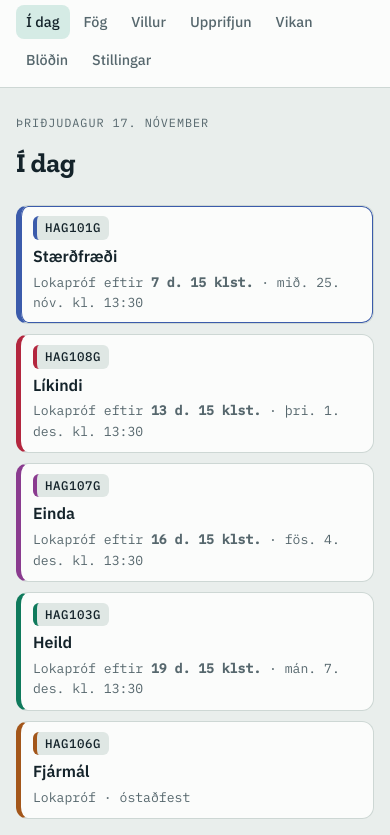
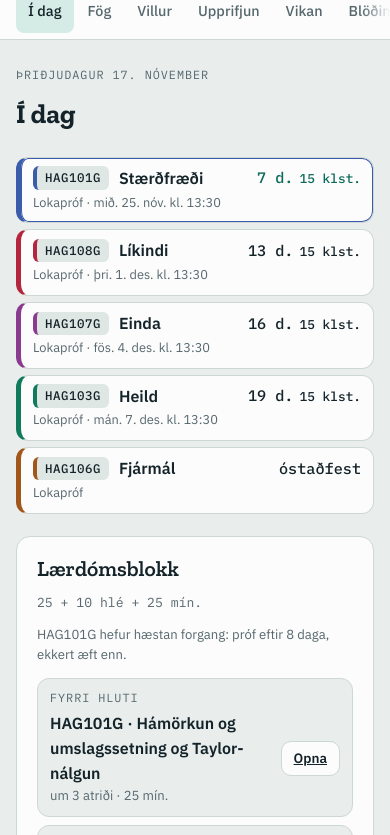
Before and after one commit to OrriEli/namsvefur, a website built with Vite: page index.html in a window 390 px wide. Shown: the part 51-886 px from the top of the page. Built offline with nearby package versions, Linux system fonts and the light colour scheme.

Commit message:
Útlit: haus, niðurtalning, prófadagatal og síma-uppsetning
- Efsta stika: á mjóum skjá er valmyndin ein lína sem skrunast innan sín, virki tengillinn
  sést alltaf og snertifletir eru 44 px (hausinn fer úr ~140 í 91 px)
- Niðurtalning í tveimur hlutum (tími og dagsetning) sem brotna hreint í stað þriggja dálka
- Prófadagatal: öll fimm prófin í einni röð á tölvu, ein lína á próf á síma; dagar stórir,
  klukkustundir minni; spjöldin opna fagið
- Fögin: heiti fagsins á undan niðurtalningu; óstaðfest próf eins og hin
- Lærdómsblokk á síma: merkið fyrir ofan textann
- Kunnáttukort: reitir fylla breiddina og heiti eru ekki skorin; þrír í línu á síma
- Blöðin: leitarreiturinn teygðist í 260 px; efnisyfirlit með 44 px línum á síma

Co-Authored-By: Claude Opus 5.5 <noreply@anthropic.com>

```diff
--- a/src/main.js
+++ b/src/main.js
@@ -42,6 +42,12 @@ function parse() {
 function renderNav(parts) {
   const n = COURSES.reduce((s, c) => s + dueIds(store.state, c.id).length, 0);   // villur á tíma
   $('#nav').innerHTML = NAV.map(x => `<a href="${x.href}" ${x.match(parts) ? 'aria-current="page"' : ''}>${x.label}${x.pill && n ? `<span class="pill">${n}</span>` : ''}</a>`).join('');
+  // Á mjóum skjá er valmyndin ein lína sem skrunast; virki tengillinn er hafður sýnilegur.
+  const nav = $('#nav'), cur = nav.querySelector('[aria-current]');
+  if (cur && nav.scrollWidth > nav.clientWidth) {
+    const l = cur.offsetLeft - nav.offsetLeft, r = l + cur.offsetWidth;
+    if (l < nav.scrollLeft + 24 || r > nav.scrollLeft + nav.clientWidth - 24) nav.scrollLeft = Math.max(0, l - (nav.clientWidth - cur.offsetWidth) / 2);
+  }
 }
 
 function route() {
--- a/src/ui/countdown.js
+++ b/src/ui/countdown.js
@@ -13,13 +13,21 @@ export function nextExam(courseId, now = Date.now()) {
 const DAYS = ['sun.', 'mán.', 'þri.', 'mið.', 'fim.', 'fös.', 'lau.'];
 const MONTHS = ['jan.', 'feb.', 'mars', 'apr.', 'maí', 'júní', 'júlí', 'ág.', 'sept.', 'okt.', 'nóv.', 'des.'];
 
-/** „Lokapróf eftir 26 d. 4 klst. · mið. 25. nóv. kl. 13:30“ eða „Lokapróf · óstaðfest“. */
-export function countdownTxt(x, now = Date.now()) {
-  if (!x) return 'Ekkert próf skráð';
-  if (!x.at) return `${x.label} · óstaðfest`;
+/** Hlutar niðurtalningar: `left` er tíminn sem er eftir („26 d. 4 klst.“), `when` dagsetningin eða „óstaðfest“. */
+export function countdownParts(x, now = Date.now()) {
+  if (!x) return { label: 'Ekkert próf skráð', left: null, when: null };
+  if (!x.at) return { label: x.label, left: null, when: 'óstaðfest' };
   const t = new Date(x.at); const d = t.getTime() - now;
   const when = `${DAYS[t.getUTCDay()]} ${t.getUTCDate()}. ${MONTHS[t.getUTCMonth()]} kl. ${t.toISOString().slice(11, 16)}`;
-  if (d <= 0) return `${x.label} er í gangi`;
+  if (d <= 0) return { label: `${x.label} er í gangi`, left: null, when };
   const days = Math.floor(d / 864e5), h = Math.floor(d % 864e5 / 3600e3), m = Math.floor(d % 3600e3 / 60e3);
-  return `${x.label} eftir <b>${days ? days + ' d. ' + h + ' klst.' : h + ' klst. ' + m + ' mín.'}</b> · ${when}`;
+  return { label: x.label, left: days ? `${days} d. ${h} klst.` : `${h} klst. ${m} mín.`, when };
 }
+
+/** „Lokapróf eftir <b>26 d. 4 klst.</b> · mið. 25. nóv. kl. 13:30“, í tveimur hlutum (.cd-a og .cd-w) sem
+ *  brotna hvor í sína línu á mjóum skjá; punkturinn á milli er í CSS. */
+export function countdownTxt(x, now = Date.now()) {
+  const p = countdownParts(x, now);
+  const a = p.left ? `${p.label} eftir <b>${p.left}</b>` : p.label;
+  return `<span class="cd-a">${a}</span>${p.when ? `<span class="cd-w">${p.when}</span>` : ''}`;
+}
--- a/src/ui/styles.css
+++ b/src/ui/styles.css
@@ -16,10 +16,28 @@ a{color:inherit}
 #nav a{font:inherit;font-size:.9rem;font-weight:500;color:var(--muted);padding:6px 10px;border-radius:8px;text-decoration:none;display:inline-flex;align-items:center;min-height:34px}
 #nav a[aria-current="page"]{background:var(--accent-weak);color:var(--ink)}
 #nav a:hover{color:var(--ink)}
+#nav a{white-space:nowrap}
+/* Mjór skjár: valmyndin er ein lína sem skrunast innan sín (dofnar til hliðanna), snertifletir 44 px */
+@media (max-width:720px){
+  .top-in{gap:2px 16px;padding-block:8px 0}
+  #nav{flex:1 1 100%;flex-wrap:nowrap;gap:2px;margin:0 -16px;padding:0 16px 6px;overflow-x:auto;scrollbar-width:none;overscroll-behavior-x:contain;
+    -webkit-mask-image:linear-gradient(90deg,transparent 0,#000 16px,#000 calc(100% - 28px),transparent);mask-image:linear-gradient(90deg,transparent 0,#000 16px,#000 calc(100% - 28px),transparent)}
+  #nav::-webkit-scrollbar{display:none}
+  #nav a{min-height:44px;padding:6px 12px}
+}
 
 /* fagsíða */
 .course-head{display:flex;justify-content:space-between;align-items:flex-end;gap:12px;flex-wrap:wrap}
 .course-head h1{display:flex;align-items:baseline;gap:12px;flex-wrap:wrap}
+/* niðurtalning: „Lokapróf eftir 7 d. 15 klst.“ (.cd-a) og dagsetning (.cd-w), hvor um sig óbrotin */
+.cd-a,.cd-w{white-space:nowrap}
+.cd-w::before{content:"·";margin:0 .5em;color:var(--muted)}
+.count{display:inline-flex;flex-wrap:wrap;align-items:baseline;gap:0}
+.count .cd-w{color:var(--muted)}
+@media (max-width:560px){
+  .count{flex-direction:column;align-items:flex-start;border-radius:12px;padding:6px 12px;font-size:.88rem}
+  .count .cd-w::before{display:none}
+}
 .cchip{font-family:var(--f-mono);font-size:.78rem;font-weight:500;letter-spacing:.04em;border-radius:6px;padding:2px 8px;background:var(--soft);color:var(--ink);border-left:4px solid var(--cc,var(--accent));white-space:nowrap}
 .tabs{display:flex;gap:4px;border-bottom:1px solid var(--line);flex-wrap:wrap;margin-left:0;width:100%}
 .tabs a{font-size:.92rem;font-weight:500;color:var(--muted);text-decoration:none;padding:9px 14px;border-bottom:3px solid transparent;margin-bottom:-1px;min-height:44px;display:inline-flex;align-items:center}
@@ -32,6 +50,10 @@ a{color:inherit}
 a.ccard:hover{border-color:var(--muted);border-left-color:var(--cc,var(--accent))}
 .ccard.pending{opacity:.7}
 .ccard h2{font-size:1.2rem}
+.ccard .cchip{width:fit-content}
+.ccard .cd{font-size:.86rem;color:var(--muted);display:flex;flex-direction:column;gap:2px;line-height:1.35}
+.ccard .cd b{font-weight:500;color:var(--ink)}
+.ccard .cd .cd-w::before{display:none}
 @media (max-width:720px){.courses{grid-template-columns:1fr}}
 
 /* villubankinn þvert á fög */
@@ -60,14 +82,32 @@ a.ccard:hover{border-color:var(--muted);border-left-color:var(--cc,var(--accent)
 .tag.sure{background:var(--warn-weak);color:var(--warn)}
 
 /* prófadagatal */
-.excal{display:grid;grid-template-columns:repeat(auto-fill,minmax(180px,1fr));gap:10px}
-.excard{display:flex;flex-direction:column;gap:4px;background:var(--paper);border:1px solid var(--line);border-left:5px solid var(--cc,var(--accent));border-radius:12px;padding:10px 12px;min-width:0}
+.excal{display:grid;grid-template-columns:repeat(auto-fit,minmax(150px,1fr));gap:10px}
+.excard{display:flex;flex-direction:column;gap:3px;background:var(--paper);border:1px solid var(--line);border-left:5px solid var(--cc,var(--accent));border-radius:12px;padding:10px 12px;min-width:0;color:inherit;text-decoration:none}
+a.excard:hover{border-color:var(--muted);border-left-color:var(--cc,var(--accent))}
 .excard.next{box-shadow:inset 0 0 0 1px var(--cc,var(--accent))}
-.excard .cchip{width:fit-content}
+.excard .cchip{width:fit-content;margin-bottom:4px}
+.excard .exl{font-size:1.05rem;font-weight:500;color:var(--ink);margin-top:2px;display:flex;flex-wrap:wrap;align-items:baseline;column-gap:.4em}
+.excard .exl b{font-weight:500;white-space:nowrap}
+.excard .exl span{font-size:.8rem;white-space:nowrap}
+.excard.next .exl{color:var(--accent)}
+.excard .exw{font-size:.8rem}
+.excard .exg{font-size:.8rem;margin-top:4px;padding-top:6px;border-top:1px dashed var(--line)}
+/* Mjór skjár: ein lína á hvert próf, tíminn til hægri */
+@media (max-width:560px){
+  .excal{grid-template-columns:1fr;gap:6px}
+  .excard{display:grid;grid-template-columns:auto minmax(0,1fr) auto;grid-template-areas:"chip name left" "when when when" "goal goal goal";column-gap:10px;row-gap:2px;align-items:center;padding:8px 12px}
+  .excard .cchip{grid-area:chip;margin:0}
+  .excard .exn{grid-area:name}
+  .excard .exw{grid-area:when}
+  .excard .exl{grid-area:left;margin:0;font-size:.95rem;text-align:right}
+  .excard .exg{grid-area:goal;margin-top:6px}
+}
 
 /* tillaga að blokk */
 .segs{margin:0;padding:0;list-style:none;display:flex;flex-direction:column;gap:8px}
 .seg-row{display:grid;grid-template-columns:110px minmax(0,1fr) auto;gap:12px;align-items:center;border:1px solid var(--line);border-radius:12px;padding:10px 12px;background:var(--bg)}
+@media (max-width:560px){.seg-row{grid-template-columns:minmax(0,1fr) auto;row-gap:4px}.seg-row>.eyebrow{grid-column:1/-1}}
 
 /* blokk í gangi */
 #blockbar{padding-inline:max(16px,env(safe-area-inset-left,0px))}
@@ -82,10 +122,11 @@ a.ccard:hover{border-color:var(--muted);border-left-color:var(--cc,var(--accent)
 .kmap{display:flex;flex-direction:column;gap:8px;overflow-x:auto;padding-bottom:4px}
 .krow{display:grid;grid-template-columns:88px minmax(0,1fr);gap:10px;align-items:start}
 .krow>.cchip{text-decoration:none;margin-top:6px;width:fit-content}
-.kcells{display:flex;flex-wrap:wrap;gap:4px}
-.kcell{display:flex;flex-direction:column;gap:2px;width:96px;min-height:48px;padding:6px 8px;border-radius:8px;border:1px solid var(--line);background:var(--soft);color:var(--ink);text-decoration:none;font-size:.74rem;line-height:1.2}
+.kcells{display:grid;grid-template-columns:repeat(auto-fill,minmax(112px,1fr));gap:4px}
+.kcell{display:flex;flex-direction:column;gap:2px;min-width:0;min-height:48px;padding:6px 8px;border-radius:8px;border:1px solid var(--line);background:var(--soft);color:var(--ink);text-decoration:none;font-size:.74rem;line-height:1.2}
 .kcell:hover{border-color:var(--ink)}
-.kcell .kn{overflow:hidden;display:-webkit-box;-webkit-line-clamp:2;-webkit-box-orient:vertical}
+@media (max-width:560px){.krow{grid-template-columns:1fr;gap:6px}.krow>.cchip{margin-top:0}.kcells{grid-template-columns:repeat(auto-fill,minmax(92px,1fr))}.kcell{padding:6px 7px}}
+.kcell .kn{overflow:hidden;display:-webkit-box;-webkit-line-clamp:2;-webkit-box-orient:vertical;hyphens:auto;-webkit-hyphens:auto;overflow-wrap:anywhere}
 .kcell .kp{font-size:.82rem;margin-top:auto}
 .kcell.lo{background:var(--bad-weak);border-color:var(--bad)}
 .kcell.mid{background:var(--warn-weak);border-color:var(--warn)}
@@ -104,10 +145,11 @@ a.ccard:hover{border-color:var(--muted);border-left-color:var(--cc,var(--accent)
 .dcol{display:flex;flex-direction:column;align-items:center;justify-content:flex-end;gap:4px;height:100%}
 .dcol i{display:block;width:70%;min-height:2px;background:var(--accent);border-radius:6px 6px 2px 2px}
 .up{color:var(--good)} .down{color:var(--bad)}
-.search{font-size:1.05rem;padding:12px 14px;width:100%}
+.search{font-size:1.05rem;padding:12px 14px;width:100%;flex:none;min-height:48px}
 .toc-list{margin:0;padding-left:0;list-style:none;display:grid;grid-template-columns:repeat(auto-fill,minmax(260px,1fr));gap:4px 16px}
 .toc-list a{text-decoration:none}
 .toc-list a:hover{text-decoration:underline}
+@media (max-width:720px){.toc-list{gap:0 16px}.toc-list a{display:flex;align-items:center;gap:6px;min-height:44px;border-bottom:1px solid var(--line)}.toc-list li:last-child a{border-bottom:0}}
 .hit{display:flex;flex-direction:column;gap:4px;text-decoration:none;border:1px solid var(--line);border-radius:10px;padding:10px 12px;background:var(--bg)}
 .hit:hover{border-color:var(--accent)}
 .snip{font-size:.9rem;color:var(--muted)}
--- a/src/views/courses.js
+++ b/src/views/courses.js
@@ -15,8 +15,9 @@ export function render({ app, store }) {
     for (const e of es) { const p = S.items[e.gid]; if (p) { n += p.n; k += p.c; seen++; } }
     const bank = bankIds(S, c.id).length;
     return `<a class="ccard" href="#/fag/${c.id}" style="--cc:var(${c.color})">
-      <div class="row" style="justify-content:space-between"><span class="cchip">${c.code}</span><span class="hint mono">${countdownTxt(nextExam(c.id))}</span></div>
+      <span class="cchip">${c.code}</span>
       <h2>${esc(c.name)}</h2>
+      <p class="cd mono">${countdownTxt(nextExam(c.id))}</p>
       <p class="hint">${plural(c.items.length, 'spurning', 'spurningar')} og ${plural(c.gens.length, 'rafall', 'rafalar')} · séð ${seen}/${es.length} · rétt ${pctTxt(n ? k / n : null)}${bank ? ` · ${bank} í villubanka` : ''}</p>
     </a>`;
   }).join('');
--- a/src/views/today.js
+++ b/src/views/today.js
@@ -5,7 +5,7 @@ import { EXAMS } from '../config.js';
 import { suggestBlock, daysSince } from '../engine/today.js';
 import { topicStats, modeOf } from '../engine/practice.js';
 import { dueIds } from '../engine/review.js';
-import { countdownTxt } from '../ui/countdown.js';
+import { countdownParts } from '../ui/countdown.js';
 import { pctTxt, plural } from '../ui/format.js';
 import { esc } from '../ui/dom.js';
 import { startBlock, segLabel, hrefFor } from './block.js';
@@ -43,7 +43,9 @@ export function render({ app, store, go }) {
     .sort((a, b) => (a.at ? new Date(a.at).getTime() : Infinity) - (b.at ? new Date(b.at).getTime() : Infinity));
   const cal = exams.map((x, i) => { const c = COURSES.find(y => y.id === x.course);
     const goal = (prefs.goals || {})[c.id];
-    return `<div class="excard ${i === 0 ? 'next' : ''}" style="--cc:var(${c.color})"><span class="cchip">${c.code}</span><b>${esc(c.short)}</b><span class="hint mono">${countdownTxt(x, now)}</span>${goal ? `<span class="hint">Markmið: ${esc(goal)}</span>` : ''}</div>`; }).join('');
+    const p = countdownParts(x, now);
+    const big = p.left || (x.at ? 'í gangi' : 'óstaðfest'), line = x.at ? `${x.label} · ${p.when}` : x.label;
+    return `<a class="excard ${i === 0 ? 'next' : ''}" href="#/fag/${c.id}" style="--cc:var(${c.color})" aria-label="${esc(`${c.code} ${c.short}: ${line}${p.left ? ', eftir ' + p.left : ', ' + big}`)}"><span class="cchip">${c.code}</span><b class="exn">${esc(c.short)}</b><span class="exl mono">${p.left ? p.left.replace(/^(\d+ d\.) (.*)$/, '<b>$1</b> <span>$2</span>') : big}</span><span class="exw hint">${esc(line)}</span>${goal ? `<span class="exg hint">Markmið: ${esc(goal)}</span>` : ''}</a>`; }).join('');
 
   const sug = suggestBlock(COURSES, S, { now, exams: EXAMS, prefs });
   const running = S.block && S.block.phase !== 'done';
```
